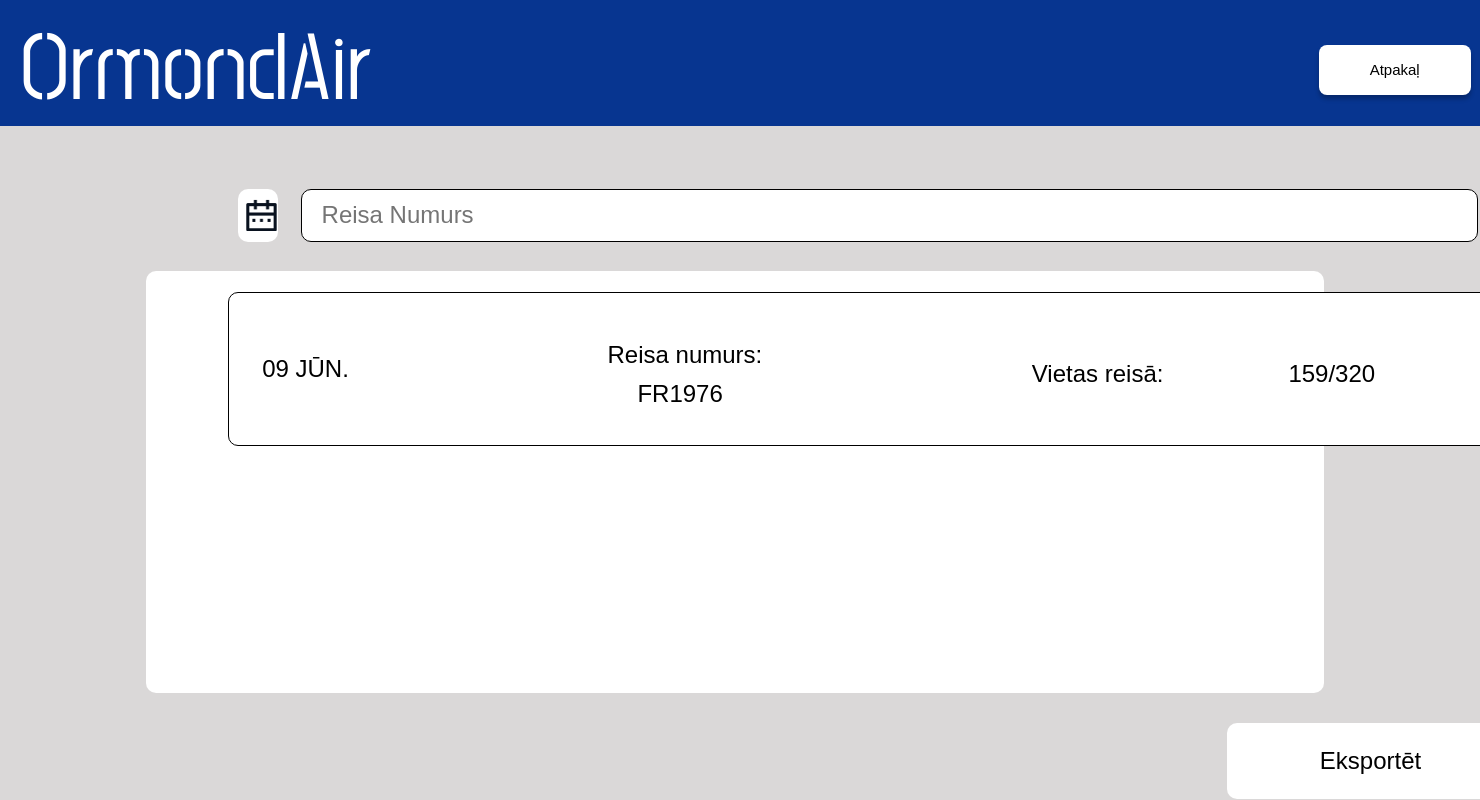
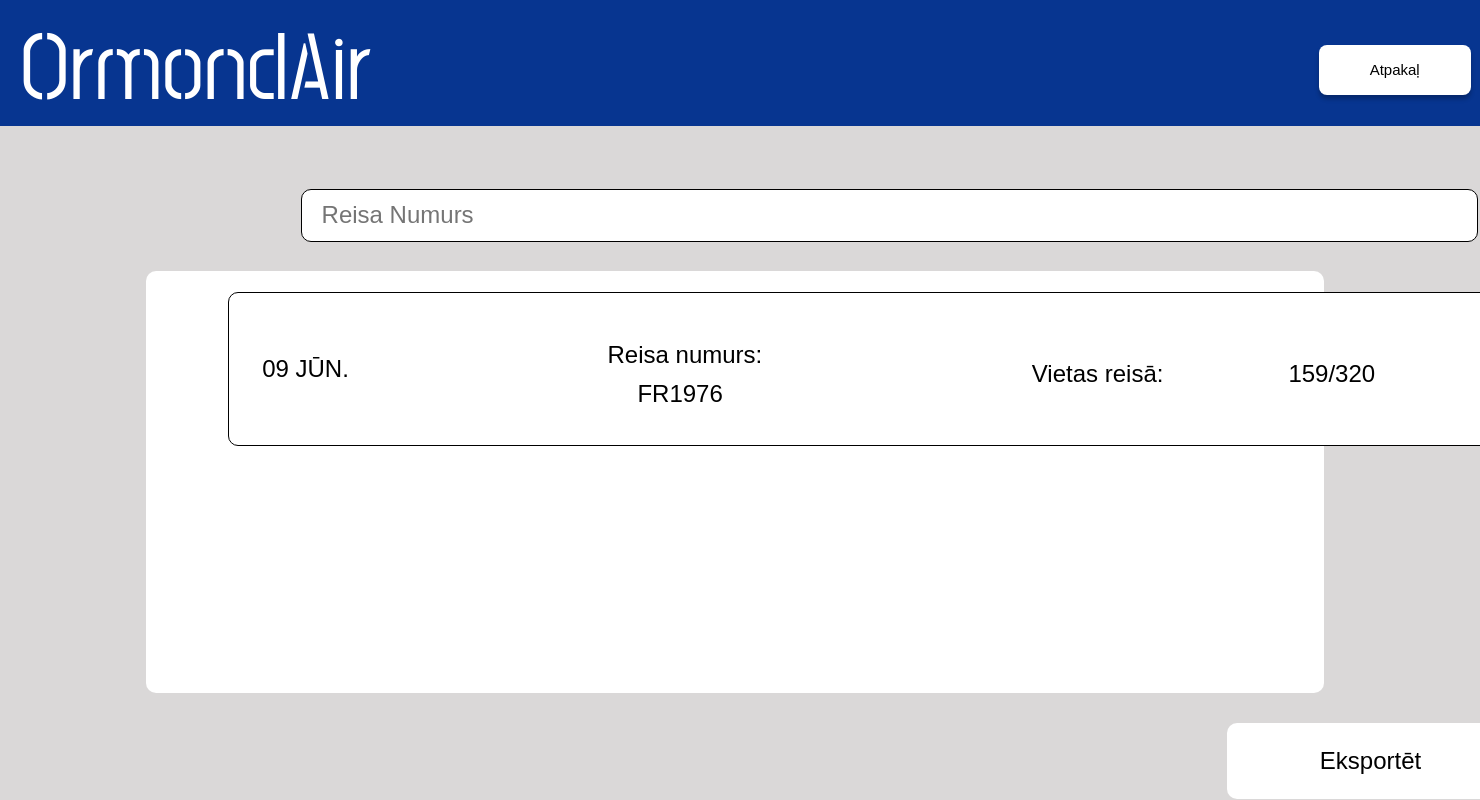
Before and after one commit to Kristaps2004/flask_LidostaDP11, a Flask app: page /statistika in a window 1480 px wide. Run offline with Flask 2, Linux system fonts and the light colour scheme; the page is wider than the window, and the part outside it is not shown.

```diff
--- a/main.py
+++ b/main.py
@@ -16,7 +16,6 @@ class Lidosta(db.Model):
 
     def __repr__(self):
         return 'Task %r' % self.id
-
 
 class Lidmasina(db.Model):
     id = db.Column(db.Integer, primary_key=True)
@@ -51,11 +50,29 @@ class Lietotajs(db.Model):
     def __repr__(self):
         return 'Lietotajs %r' % self.id
 
+class Rezervacija(db.Model):
+  id = db.Column(db.Integer, primary_key=True)
+  nolidostas = db.Column(db.String(200), nullable=False)
+  uzlidostas = db.Column(db.String(200), nullable=False)
+  datumsno = db.Column(db.String(200), nullable=False)
 
-@app.route('/')
-def index():
-  lidostas = Lidosta.query.order_by(Lidosta.id).all()
-  return render_template("index.html", lidostas=lidostas)
+  def __repr__(self):
+        return 'Rezervacija %r' % self.id
+
+@app.route('/', methods=["POST", "GET"])
+def rezervacija():
+  if request.method == 'POST':
+    new_rezervacija = Rezervacija(nolidostas=request.form['nolidostas'],uzlidostas=request.form['uzlidostas'], datumsno=request.form['datumsno'])
+    try:
+      db.session.add(new_rezervacija)
+      db.session.commit()
+      return redirect('/izvele')
+    except:
+      return "Draugi nav labi!"
+  else:
+    lidostas = Lidosta.query.order_by(Lidosta.id).all()
+    tasks = Rezervacija.query.order_by(Rezervacija.id).all()
+    return render_template('index.html', tasks=tasks, lidostas=lidostas)
 
 @app.route('/admin')
 def admin():
@@ -79,7 +96,6 @@ def lietotajs():
 @app.route('/rezervacijas')
 def rezervacijas():
     return render_template("rezervacijas.html")
-
 
 @app.route('/statistika')
 def statistika():
@@ -142,7 +158,6 @@ def lidostas():
   else:
     tasks = Lidosta.query.order_by(Lidosta.date_created).all()
     return render_template('adminlidostas.html', tasks=tasks)
-
 
 @app.route('/delete/<int:id>')
 def delete(id):
--- a/static/css/statistika.css
+++ b/static/css/statistika.css
@@ -52,27 +52,6 @@
   top: 15.72%;
   bottom: 0%;
   background: rgba(186, 182, 182, 0.53);
-}
-
-.kalendars {
-  position: absolute;
-  height: 52.73px;
-  left: 16.09%;
-  right: 81.25%;
-  top: 9.36%;
-  bottom: 84.82%;
-  background: #ffffff;
-  border-radius: 10px;
-}
-
-.kalendarsBilde {
-  position: absolute;
-  width: 30.43px;
-  height: 31.63px;
-  left: 20.99%;
-  right: 19.34%;
-  top: 20%;
-  bottom: 19.34%;
 }
 
 .reisaNumursKaste {
--- a/templates/statistika.html
+++ b/templates/statistika.html
@@ -10,13 +10,10 @@
   </head>
   <body>
     <div class="augsejaisBaneris">
-      <a href="/"><h1 class="virsraksts">OrmondAir</h1></a>
-      <a href="/admin"><button id="atpakal">Atpakaļ</button></a>
+      <a href="/"><h1 class="homePage">OrmondAir</h1></a>
+      <a href="/admin"><button id="atgriezties_admin">Atpakaļ</button></a>
     </div>
     <div class="apaksejaisBaneris">
-      <div class="kalendars">
-        <img class="kalendarsBilde" src="/static/img/unknown.png" alt="Lidmašīna" />
-      </div>
       <input type="text" class="reisaNumursKaste" placeholder="Reisa Numurs"></input>
       <div class="biletesLogs">
         <div class="bilete">
```
Also changed, not shown: other parts of static/css/statistika.css (+3 -3 lines), static/css/index.css (+4 -18 lines), static/js/index.js (+9 -0 lines), templates/index.html (+7 -8 lines), test.db, 1 other file.
